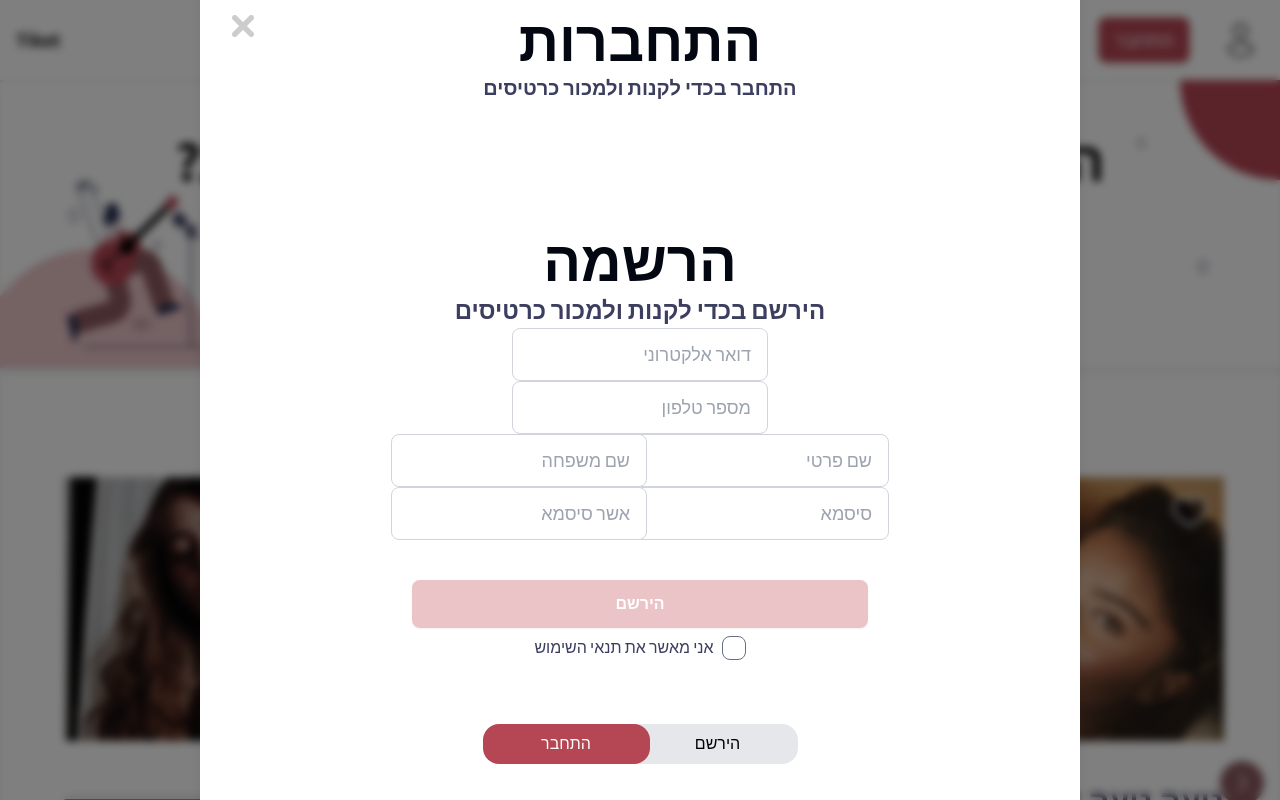
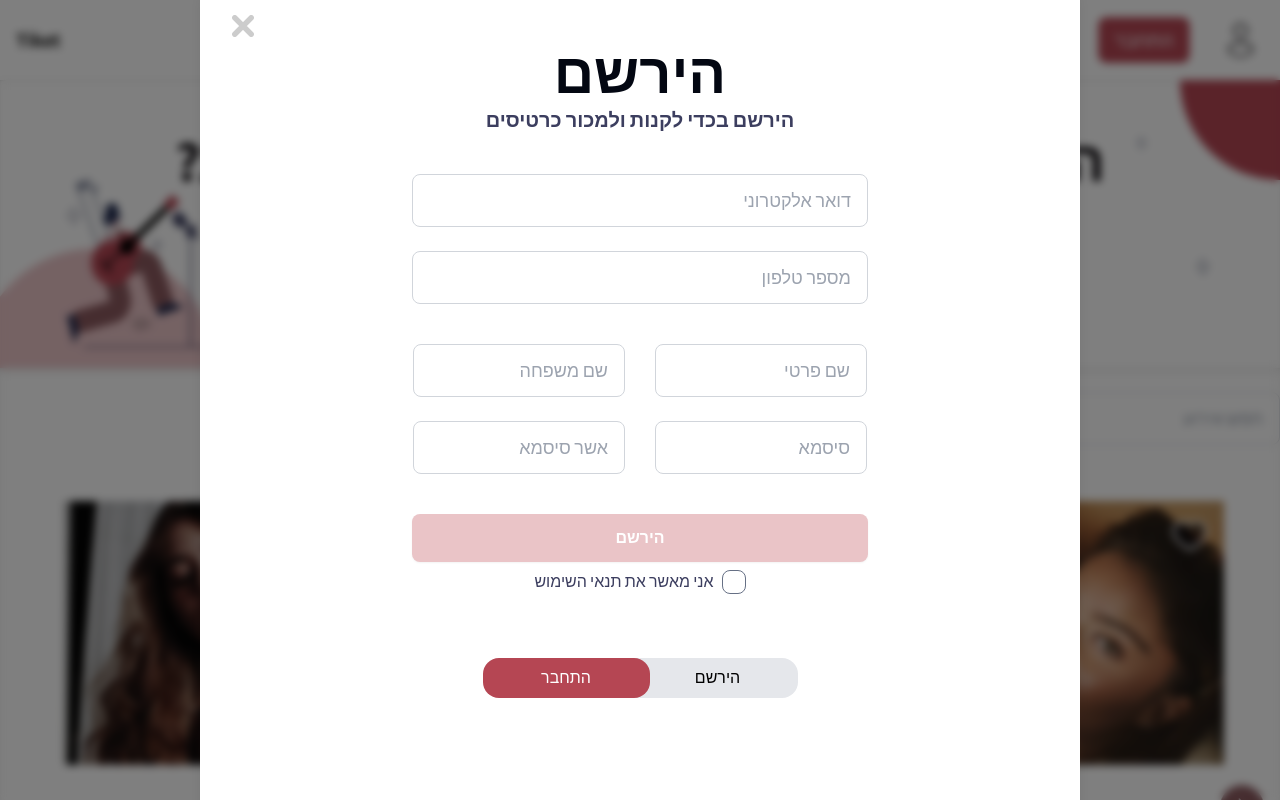
Before and after one commit to tiketuser/Tiket, a Next.js app: page / in a window 1280 px wide. Both pictures are taken after a click on the button "הירשם". Shown: the top 800 px of the page. Built offline with nearby package versions, Linux system fonts and the light colour scheme.

Commit message:
still trying responisvness

```diff
--- a/app/components/CustomInput/CustomInput.tsx
+++ b/app/components/CustomInput/CustomInput.tsx
@@ -26,7 +26,7 @@ const CustomInput: React.FC<CustomInputProps> = ({
 }) => {
   return (
     <div
-      className={className + width}>
+      className={className +" "+ width}>
         <input
           type={type}
           id={id}
--- a/app/components/Dialogs/AdjustableDialog/AdjustableDialog.tsx
+++ b/app/components/Dialogs/AdjustableDialog/AdjustableDialog.tsx
@@ -8,12 +8,16 @@ interface AdjustableDialogProps {
   height?: string;
   isOpen: boolean;
   onClose: () => void;
+  heading?: string
+  description?: string
   children: ReactNode;
 }
 
 const AdjustableDialog: React.FC<AdjustableDialogProps> = ({
     width = "w-96",
     height = "h-96",
+    heading = 'כותרת',
+    description = 'תיאור',
     isOpen,
     onClose,
     children
@@ -46,15 +50,17 @@ const AdjustableDialog: React.FC<AdjustableDialogProps> = ({
               <Image src={exitIcon} alt="exitIcon" height={22} width={22}/>
             </button>
 
-            <h2 className="text-center sm:text-heading-1-desktop text-heading-1-mobile font-extrabold text-gray-950">
-              התחברות
-            </h2>
-            <p className="text-center text-heading-5-mobile font-bold text-strongText">
-              התחבר בכדי לקנות ולמכור כרטיסים
-            </p>
+            <div className="pt-8 select-none">
+              <h2 className="text-center sm:text-heading-1-desktop text-heading-1-mobile font-extrabold text-gray-950">
+                {heading}
+              </h2>
+              <p className="text-center text-heading-5-mobile font-bold text-strongText">
+                {description}
+              </p>
+            </div>
 
             {/* Content */}
-            <div className="flex items-center justify-center h-full select-none">
+            <div className="flex flex-col items-center select-none">
               {children}
             </div>
 
--- /dev/null
+++ b/app/components/Dialogs/LoginSigninButton/LoginSigninButton.tsx
@@ -0,0 +1,34 @@
+import React from "react";
+
+interface LoginSigninButtonInterface {
+    text: string
+    isDisabled? : boolean
+}
+
+const LoginSigninButton: React.FC<LoginSigninButtonInterface> = ({
+    isDisabled = true,
+    text
+}) => {
+
+    const AbleDisableClassName = {
+        able: 'bg-primary text-white',
+        disable: 'btn-secondary bg-secondary text-white',
+    };
+
+    return (
+        <div>
+            <button
+                id="submitButton"
+                className={
+                    `btn sm:w-[456px] w-[256px] sm:h-[48px] h-[32px] min-h-0 sm:text-text-large text-text-small
+                    ${isDisabled ? AbleDisableClassName.able : AbleDisableClassName.able}`
+                }
+                disabled={isDisabled}
+            >
+                התחבר
+            </button>
+        </div>
+    );
+};
+
+export default LoginSigninButton
--- a/app/components/Dialogs/SignUpDialog/SignUpDialog.tsx
+++ b/app/components/Dialogs/SignUpDialog/SignUpDialog.tsx
@@ -19,22 +19,14 @@ const SignUpDialog: React.FC<LoginDialogProps> = ({
 }) => {
     return (
         <AdjustableDialog
-            width="w-[880px]"
-            height="h-[835px]"
+            width="sm:w-[880px] w-[400px]"
+            height="sm:h-[835px] h-[540px]"
             isOpen={isOpen}
             onClose={onClose}
+            heading="הירשם"
+            description="הירשם בכדי לקנות ולמכור כרטיסים"
         >
-            <div className="select-none">
-                {/* Header */}
-                <h2 className="text-center text-heading-1-desktop font-extrabold text-gray-950">
-                    הרשמה
-                </h2>
-                <p className="text-center text-heading-5-desktop font-bold text-strongText">
-                    הירשם בכדי לקנות ולמכור כרטיסים
-                </p>
-
-
-                <form className="grid place-items-center grid-cols-2 w-[456px] gap-x-7"
+                <form className="grid place-items-center grid-cols-2 sm:w-[456px] w-[256px] gap-x-7"
                     onChange={(e) => {
                         const form = e.currentTarget;
                         const button = document.getElementById("submitButton") as HTMLButtonElement;
@@ -48,8 +40,8 @@ const SignUpDialog: React.FC<LoginDialogProps> = ({
                         id="email"
                         type="email"
                         placeholder="דואר אלקטרוני"
-                        width="456px"
-                        className="col-span-2 mt-10"
+                        width="sm:w-[456px] w-[256px]"
+                        className="col-span-2 sm:mt-10"
                         required={true}
                     />
                     <CustomInput
@@ -57,8 +49,8 @@ const SignUpDialog: React.FC<LoginDialogProps> = ({
                         type="phone"
                         pattern="^\d{10}$"
                         placeholder="מספר טלפון"
-                        width="456px"
-                        className="col-span-2 mt-6"
+                        width="sm:w-[456px] w-[256px]"
+                        className="col-span-2 sm:mt-6"
                         //image={<Image src={PhoneInputIcon} alt="PhoneInputIcon"/>}
                         required={true}
                     />
@@ -67,16 +59,16 @@ const SignUpDialog: React.FC<LoginDialogProps> = ({
                         type="text"
                         required= {true}
                         placeholder="שם פרטי"
-                        width="212px"
-                        className="mt-10"
+                        width="sm:w-[212px] w-[112px]"
+                        className="sm:mt-10"
                         pattern="^\S+$"
                     />
                     <CustomInput
                         id="lname"
                         type="text"
                         placeholder="שם משפחה"
-                        width="212px"
-                        className="mt-10"
+                        width="sm:w-[212px] w-[112px]"
+                        className="sm:mt-10"
                         required={true}
                         pattern="^\S+$"
                     />
@@ -84,22 +76,22 @@ const SignUpDialog: React.FC<LoginDialogProps> = ({
                         id="password"
                         type="password"
                         placeholder="סיסמא"
-                        width="212px"
-                        className="mt-6"
+                        width="sm:w-[212px] w-[112px]"
+                        className="sm:mt-6"
                         required={true}
                     />
                     <CustomInput
                         id="re-password"
                         type="password"
                         placeholder="אשר סיסמא"
-                        width="212px"
-                        className="mt-6"
+                        width="sm:w-[212px] w-[112px]"
+                        className="sm:mt-6"
                         required={true}
                     />
 
                     <button type="submit"
                         id="submitButton"
-                        className="btn w-full btn-secondary bg-primary text-white text-text-regular col-span-2 mt-10 disabled:bg-secondary disabled:text-white"
+                        className="btn sm:w-[456px] w-[256px] sm:h-[48px] h-[32px] min-h-0 btn-secondary bg-primary text-white text-text-regular col-span-2 mt-10 disabled:bg-secondary disabled:text-white"
                         disabled
                     >
                         הירשם
@@ -113,9 +105,9 @@ const SignUpDialog: React.FC<LoginDialogProps> = ({
 
                 </form>
 
-                <LoginRegisterButtons className="mt-14" />
+                <LoginRegisterButtons className="sm:mt-14" />
 
-            </div>
+
 
         </AdjustableDialog>
     )
--- a/app/components/Footer/Footer.tsx
+++ b/app/components/Footer/Footer.tsx
@@ -1,3 +1,5 @@
+"use client"
+
 import React from "react";
 import Image from "next/image";
 import FacebookIcon from "../../../public/images/Home Page/Web/FacebookIcon.svg";
@@ -6,8 +8,13 @@ import TwitterIcon from "../../../public/images/Home Page/Web/TwitterIcon.svg";
 import YoutubeIcon from "../../../public/images/Home Page/Web/YoutubeIcon.svg";
 import TiktokIcon from "../../../public/images/Home Page/Web/TiktokIcon.svg";
 import ProfileIcon from "../../../public/images/Home Page/ProfileButton.svg";
+import SignUpDialog from "../Dialogs/SignUpDialog/SignUpDialog";
+import LoginDialog from "../Dialogs/LoginDialog/LoginDialog";
 
 const Footer = () => {
+  const [isLoginDialogOpen, setLoginDialogOpen] = React.useState(false);
+  const [isSignUpDialogOpen, setSignUpDialogOpen] = React.useState(false);
+
   return (
     <>
       {/* Desktop Footer */}
@@ -61,16 +68,21 @@ const Footer = () => {
         {/* Buttons Container */}
         <div className="flex h-full">
           {/* Buy Button */}
-          <button className="flex-1 bg-primary text-white text-text-large font-normal text-center rounded-t-xl">
+          <button className="flex-1 bg-primary text-white text-text-large font-normal text-center rounded-t-xl"
+            onClick={() => setLoginDialogOpen(true)}>
             התחבר
           </button>
 
           {/* Sell Button */}
-          <button className="flex-1 bg-white border-2 border-primary text-primary text-text-large font-normal text-center rounded-t-xl">
+          <button className="flex-1 bg-white border-2 border-primary text-primary text-text-large font-normal text-center rounded-t-xl"
+            onClick={() => setSignUpDialogOpen(true)}>
             הירשם
           </button>
         </div>
       </footer>
+
+      <SignUpDialog isOpen={isSignUpDialogOpen} onClose={() => setSignUpDialogOpen(false)} />
+      <LoginDialog isOpen={isLoginDialogOpen} onClose={() => setLoginDialogOpen(false)}/>
     </>
   );
 };
--- a/app/components/Gallery/Gallery.tsx
+++ b/app/components/Gallery/Gallery.tsx
@@ -9,7 +9,7 @@ import ResponsiveGallery from "../TicketGallery/ResponsiveGallery";
 const Gallery = () => {
   return (
     <div className="shadow-small-inner">
-      <CustomInput
+      <CustomInput id="search-bar"
         className='flex justify-center items-center pt-6'
         placeholder="חפש אירוע"
         image={
```
Also changed, not shown: app/components/Dialogs/LoginDialog/LoginDialog.tsx (+8 -5 lines).
